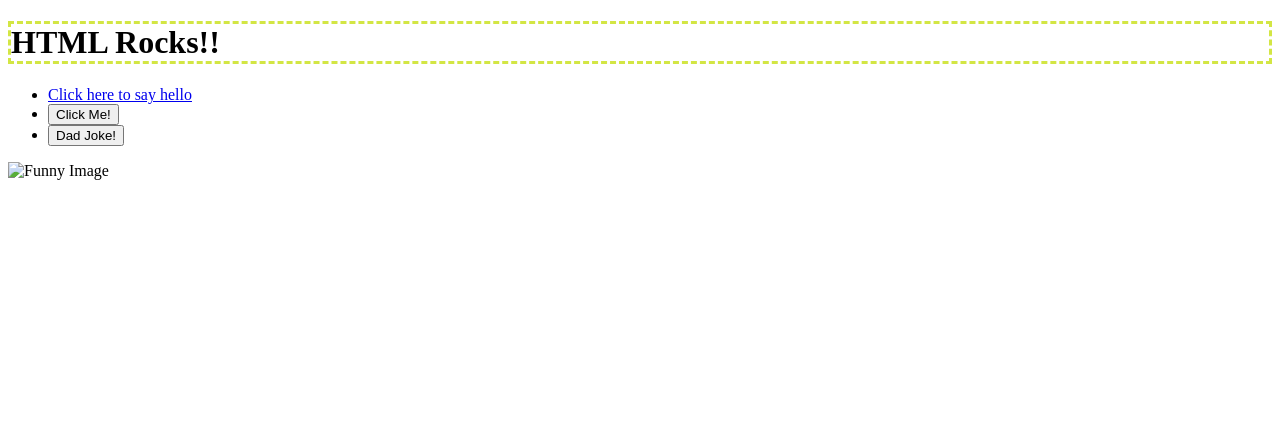
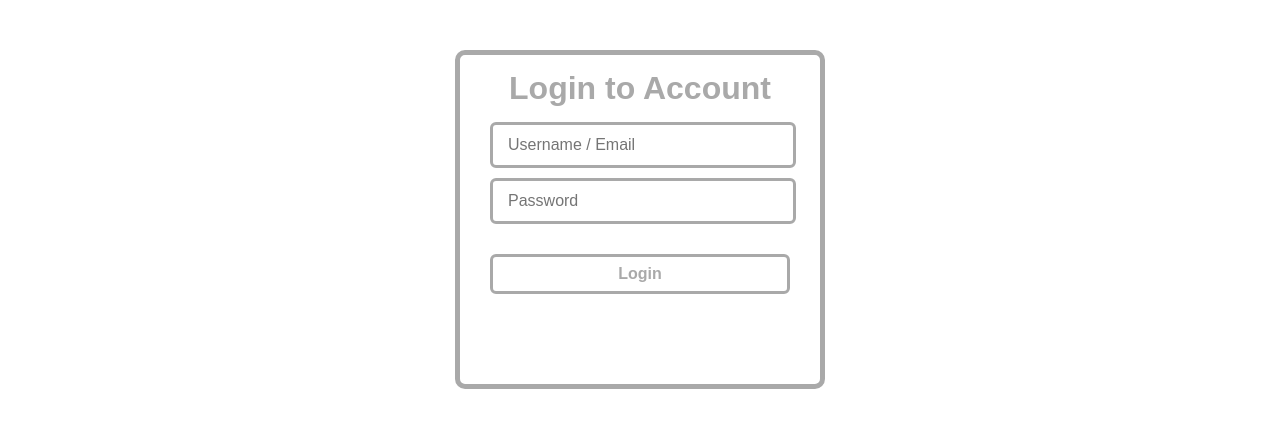
Before and after one commit to DakotahMW/09.03-Lab---JavaScript-Part-2, a website: page index.html in a window 1280 px wide. Drawn offline with Linux system fonts and the light colour scheme; files that its build step writes are made by us from their sources; files whose address does not match are found by name.

Commit message:
completed

```diff
--- a/index.html
+++ b/index.html
@@ -3,23 +3,28 @@
 
 <head>
   <meta charset="utf-8">
-  <title>CS208 - Starter Code (UPDATE ME)!</title>
+  <title>Password Set Up</title>
   <meta name="description" content="">
   <meta name="viewport" content="width=device-width, initial-scale=1">
   <link rel="stylesheet" href="style.css">
 </head>
 
 <body>
-  <h1>HTML Rocks!!</h1>
-  <ul>
-  <li><a href="/hello">Click here to say hello</a></li>
-  <li><button id="hello-link">Click Me!</button></li>
-  <li><button id="joke-button">Dad Joke!</button></li>
+
+  <form id="login_form">
+    <h1>Login to Account</h1>
+    <p>
+      <input type="text" id="nameinput" name="nameInput" placeholder="Username / Email">
+    </p>
+    <p>
+      <input type="text" id="passwordinput" name="password" placeholder="Password">
+    </p>
+    <p>
+      <input type="submit" id="login_button" value="Login">
+    </p>
+  </form>
+
   <script src="script.js"></script>
-  </ul>
-  <img src="funny.png" alt="Funny Image" width="300" height="200">
-
-  <h2 id="joke-display"></h2>
 </body>
 
 </html>
```
Also changed, not shown: dist/funny.png (deleted), dist/script.js, dist/style.css, 1 other file.
